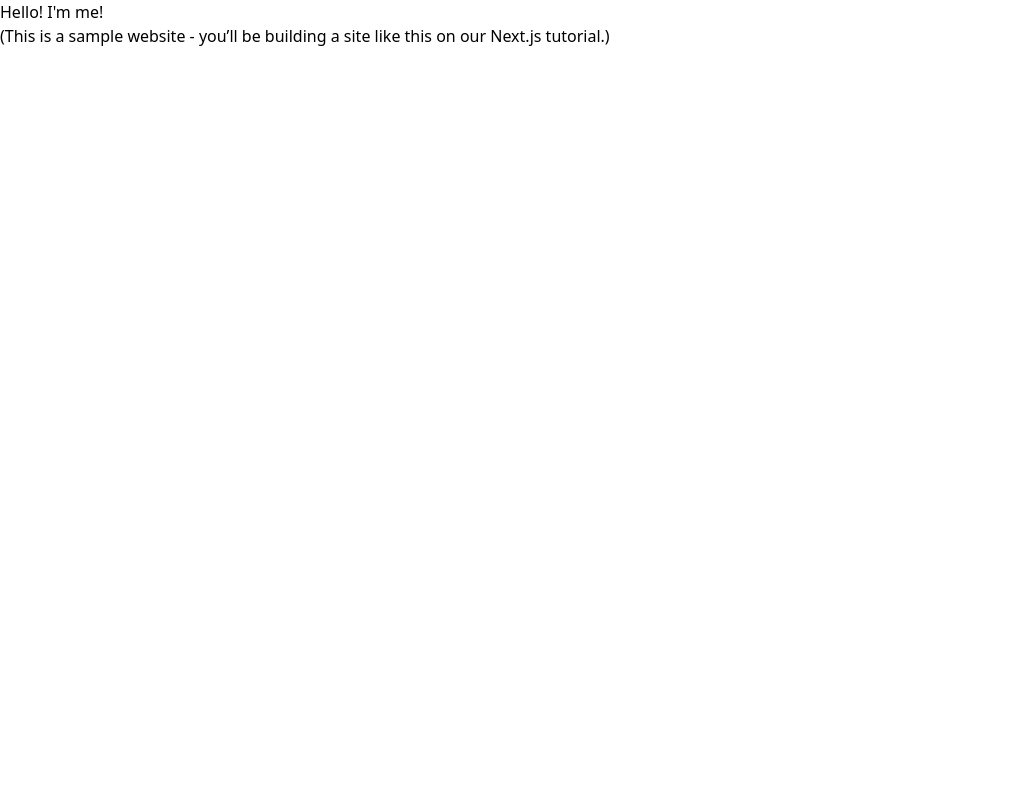
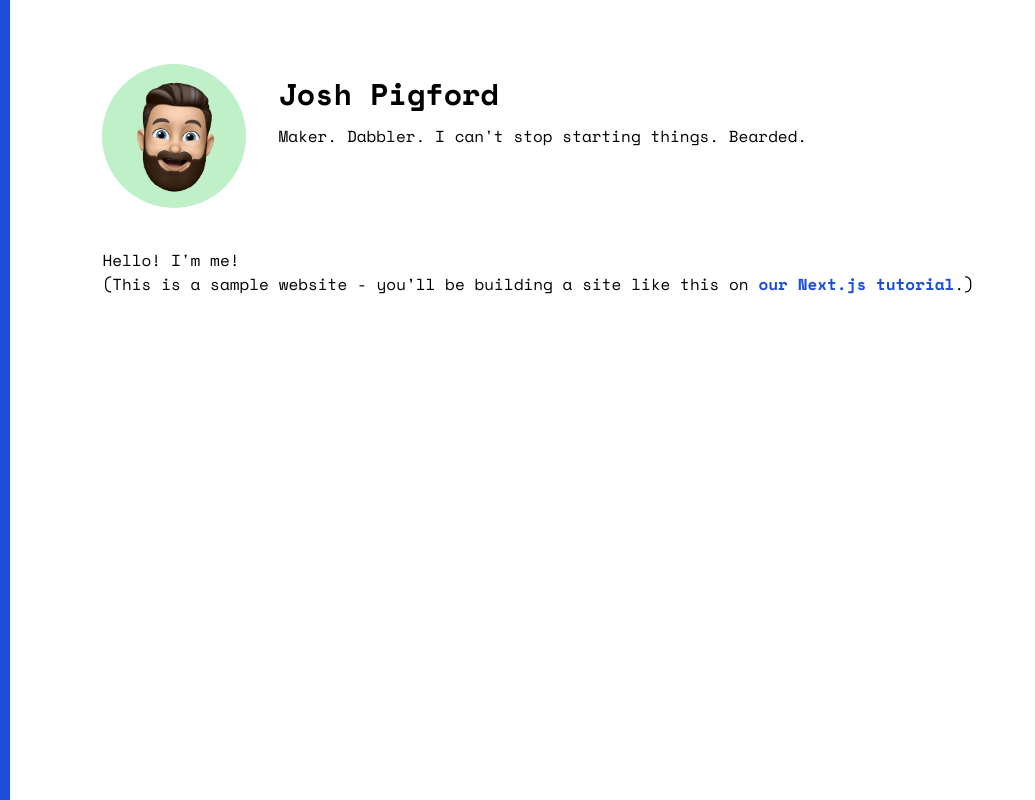
Before and after one commit to Shpigford/joshpigford-next, a Next.js app: page / in a window 1280 px wide. Shown: the whole page, without its empty margins (0-1035 px from the left). Built offline with nearby package versions, Linux system fonts and the light colour scheme.

Commit message:
Layout work

```diff
--- a/components/layout.js
+++ b/components/layout.js
@@ -6,7 +6,7 @@ export const siteTitle = 'Josh Pigford';
 
 export default function Layout({ children, home }) {
   return (
-    <div>
+    <>
       <Head>
         <title>{siteTitle}</title>
         <link rel="icon" href="/favicon.ico" />
@@ -26,10 +26,23 @@ export default function Layout({ children, home }) {
         <meta property="twitter:description" content={siteTitle} />
         <meta property="twitter:image" content="" />
       </Head>
-      <header>
-
+      <header class="flex mb-10">
+        <div class="flex-none mr-8">
+          <Image
+            priority
+            src="/images/joshpigford-avatar.png"
+            height={144}
+            width={144}
+            alt="Josh Pigford"
+            className="w-36 h-36 rounded-full"
+          />
+        </div>
+        <div class="flex-auto mt-3">
+          <h1 class="mb-3 text-3xl font-black">{siteTitle}</h1>
+          <p class="mb-4">Maker. Dabbler. I can't stop starting things. Bearded.</p>
+        </div>
       </header>
-      <main>{children}</main>
-    </div>
+      {children}
+    </>
   );
 }
--- a/package.json
+++ b/package.json
@@ -9,11 +9,13 @@
     "lint": "next lint"
   },
   "dependencies": {
+    "@next/font": "^13.0.5",
     "eslint": "8.28.0",
     "eslint-config-next": "13.0.5",
     "next": "13.0.5",
     "react": "18.2.0",
-    "react-dom": "18.2.0"
+    "react-dom": "18.2.0",
+    "react-fontawesome": "^1.7.1"
   },
   "devDependencies": {
     "autoprefixer": "^10.4.13",
--- a/pages/_app.js
+++ b/pages/_app.js
@@ -1,7 +1,19 @@
 import '../styles/globals.css'
+import { Space_Mono } from '@next/font/google'
+
+const spaceMono = Space_Mono({
+  weight: ['400', '700'],
+  style: ['normal', 'italic'],
+  subsets: ['latin'],
+  variable: '--font-space-mono',
+})
 
 function App({ Component, pageProps }) {
-  return <Component {...pageProps} />
+  return (
+    <main className={`${spaceMono.variable} font-sans`}>
+      <Component {...pageProps} />
+    </main>
+  )
 }
 
 export default App
--- a/styles/globals.css
+++ b/styles/globals.css
@@ -1,3 +1,40 @@
 @tailwind base;
 @tailwind components;
 @tailwind utilities;
+
+@layer base {
+
+  a,
+  .prose a {
+    @apply text-blue-700;
+    @apply no-underline;
+    @apply font-bold;
+  }
+
+  a:hover {
+    @apply bg-blue-700;
+    @apply text-white;
+  }
+
+  .prose hr {
+    @apply mt-8;
+    @apply mb-8;
+  }
+}
+
+html:before {
+  position: fixed;
+  top: 0;
+  left: 0;
+  bottom: 0;
+  width: 10px;
+  content: "";
+  display: block;
+  min-height: 100%;
+  height: 100%;
+  @apply bg-blue-700;
+}
+
+body {
+  margin: 5% 8% 3% 8%;
+}
--- a/tailwind.config.js
+++ b/tailwind.config.js
@@ -6,7 +6,11 @@ module.exports = {
     // be as specific as possible with your content configuration.
   ],
   theme: {
-    extend: {},
+    extend: {
+      fontFamily: {
+        sans: ['var(--font-space-mono)']
+      }
+    },
   },
   plugins: [],
 };
```
Also changed, not shown: public/images/joshpigford-avatar.png (added), 1 other file (tests, documents, lock files or other folders).
